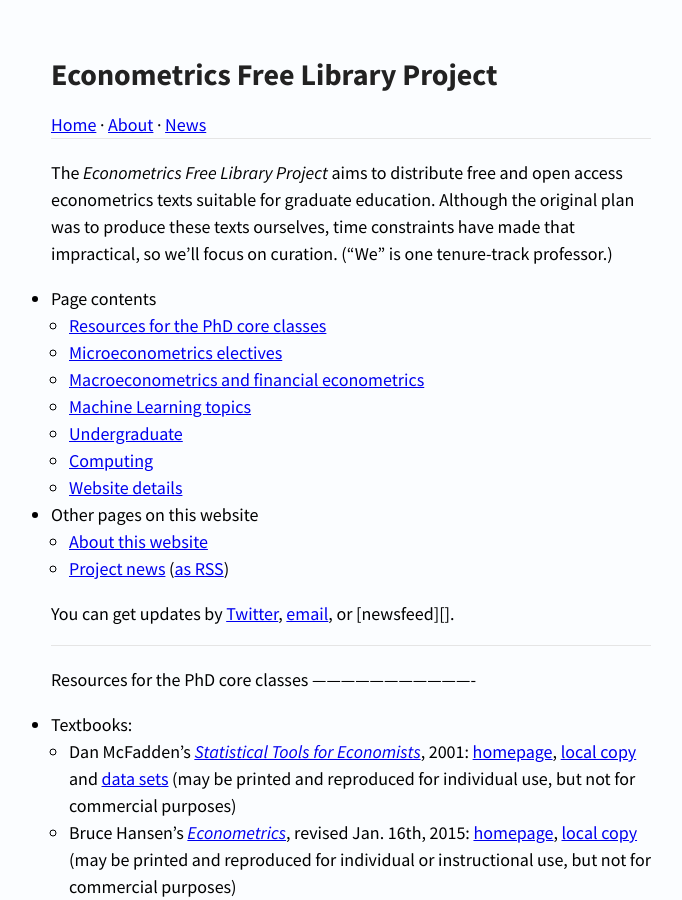
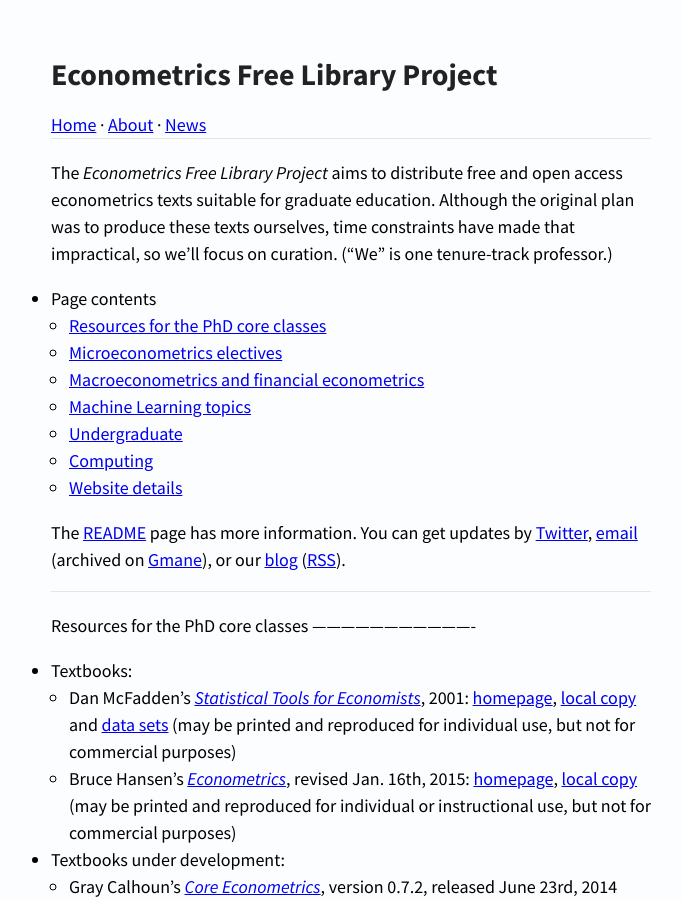
Before and after one commit to EconometricsLibrary/EconometricsLibrary.github.io, a Jekyll site: the page built from index.md, in a window 1280 px wide and 900 px high. Shown: the whole window, without its empty margins (7-689 px from the left). Built offline with Jekyll 4.4.1, drawn with Linux system fonts in a browser that asks for light colours; Markdown is read by kramdown in place of the engine named in the settings.

Commit message:
Tweaked links on homepage

```diff
--- a/index.md
+++ b/index.md
@@ -22,16 +22,15 @@
   * [Computing](#computing)
   * [Website details](#website)
 
-* Other pages on this website
-  * [About this website](/README)
-  * [Project news](/news) ([as RSS](/rss.xml))
-
-You can get updates by [Twitter][EconometricsLib], [email][], or
-[newsfeed][].
+The [README](/README) page has more information. You can get updates
+by [Twitter][EconometricsLib], [email][] (archived on [Gmane][]), or
+our [blog][] ([RSS][]).
 
 [EconometricsLib]: https://twitter.com/EconometricsLib
 [email]: http://librelist.com/browser/econometricslibrary
 [Gmane]: http://dir.gmane.org/gmane.science.economics.econometricslibrary
+[blog]: /news
+[RSS]: /rss.xml
 
 <hr />
 
```
Also changed, not shown: other parts of index.md (+3 -2 lines).
